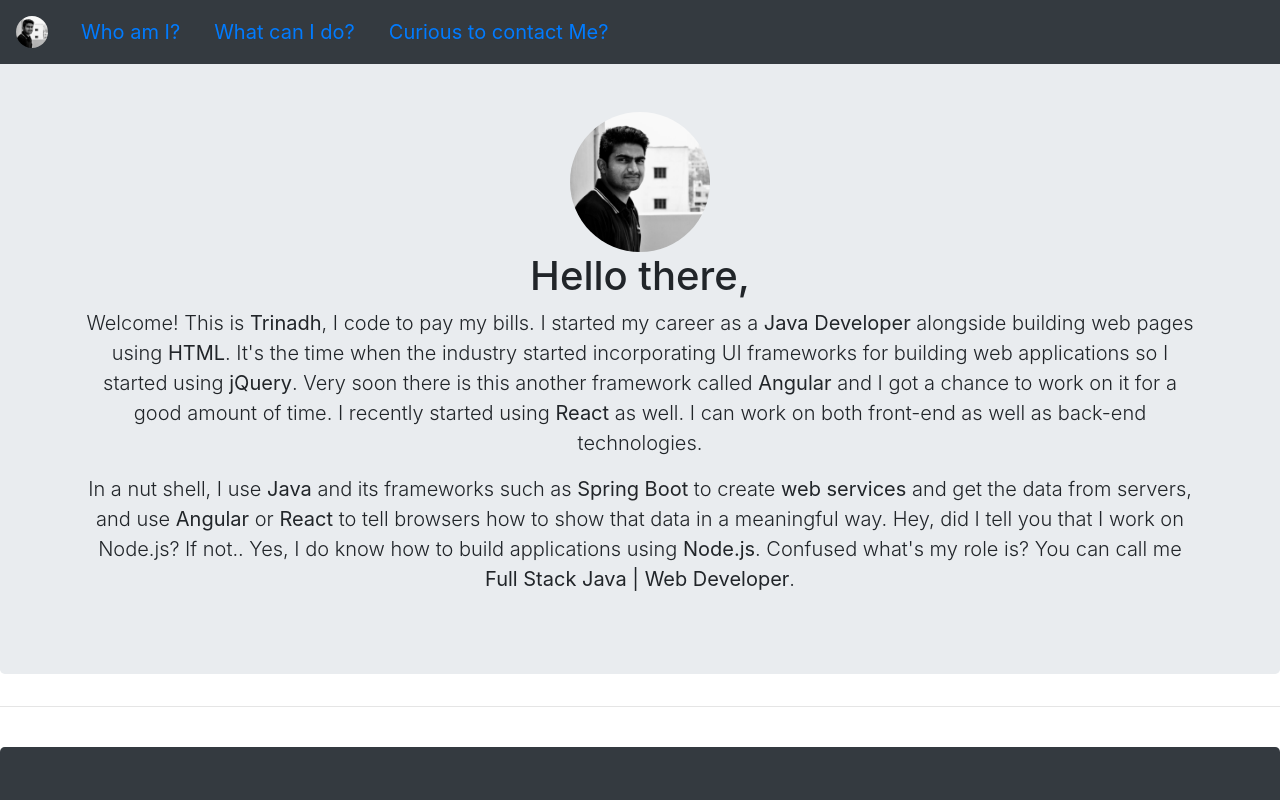
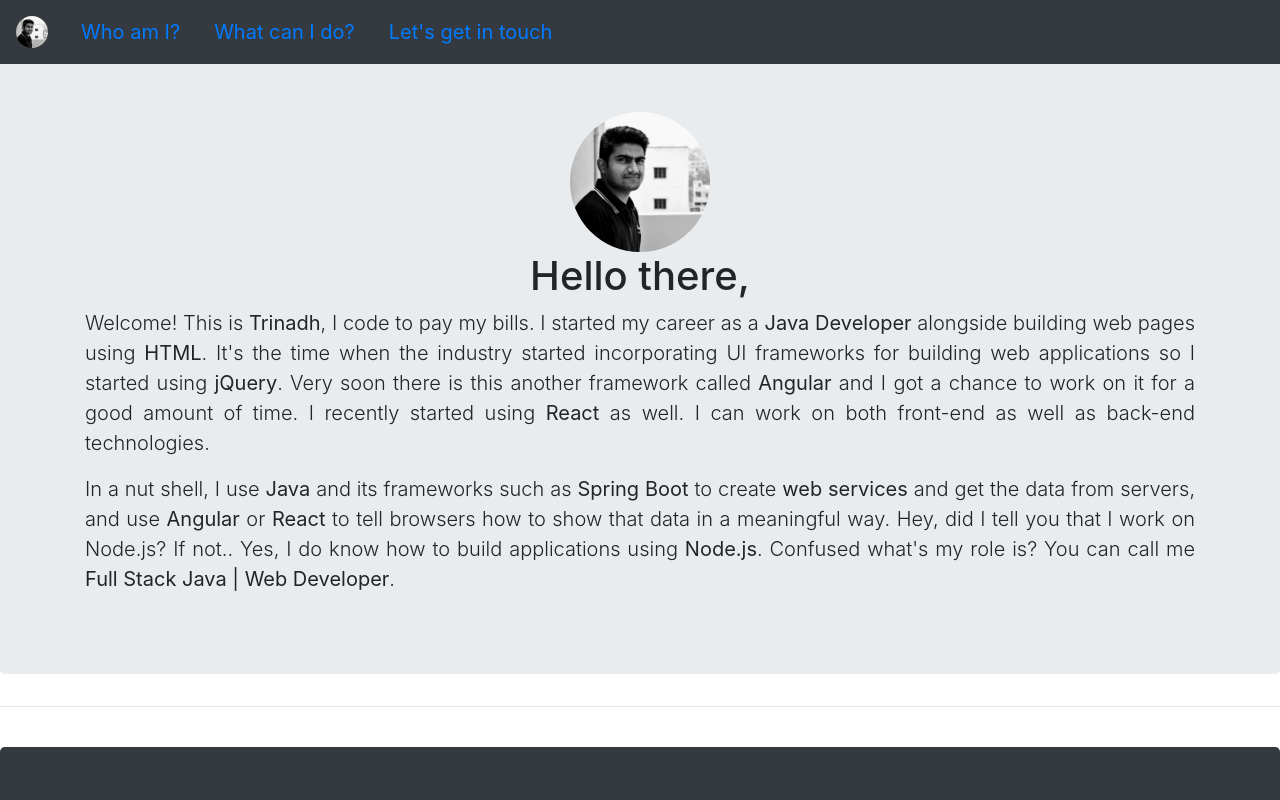
Before and after one commit to trinadhmoganti/trinadhmoganti.github.io, a plain HTML site: page index.html in a window 1280 px wide. Shown: the top 800 px of the page. Drawn offline with Linux system fonts and the light colour scheme.

Commit message:
added let's get in touch and text justification

```diff
--- a/index.html
+++ b/index.html
@@ -36,8 +36,7 @@
 						class="nav-item"><a class="btn btn-lg" href="#technologies">What
 							can I do?</a></li>
 					<li data-toggle="collapse" data-target="#navbarCollapse"
-						class="nav-item"><a class="btn btn-lg" href="#contact">Curious
-							to contact Me?</a></li>
+						class="nav-item"><a class="btn btn-lg" href="#contact">Let's get in touch</a></li>
 				</ul>
 			</div>
 		</nav>
@@ -51,7 +50,7 @@
 				alt="Profile Picture" src="assets/images/logo.jpg" width="140"
 				height="140">
 			<h1 class="jumbotron-heading">Hello there,</h1>
-			<p class="lead">
+			<p class="lead text-justify">
 				Welcome! This is <strong>Trinadh</strong>, I code to pay my bills. I
 				started my career as a <strong>Java Developer</strong> alongside
 				building web pages using <strong>HTML</strong>. It's the time when
@@ -62,7 +61,7 @@
 				started using <strong>React</strong> as well. I can work on both
 				front-end as well as back-end technologies.
 			</p>
-			<p class="lead">
+			<p class="lead text-justify">
 				In a nut shell, I use <strong>Java</strong> and its frameworks such
 				as <strong>Spring Boot</strong> to create <strong>web
 					services</strong> and get the data from servers, and use <strong>Angular</strong>
```
